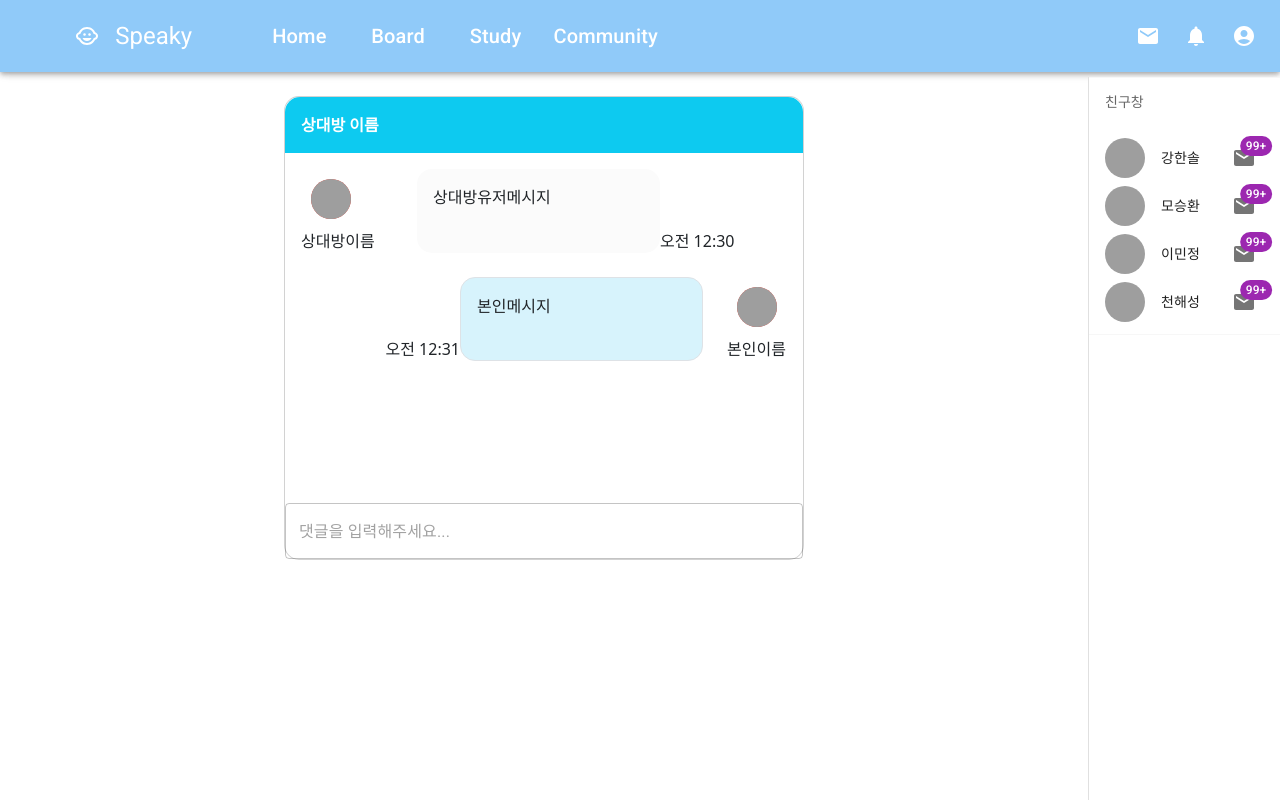
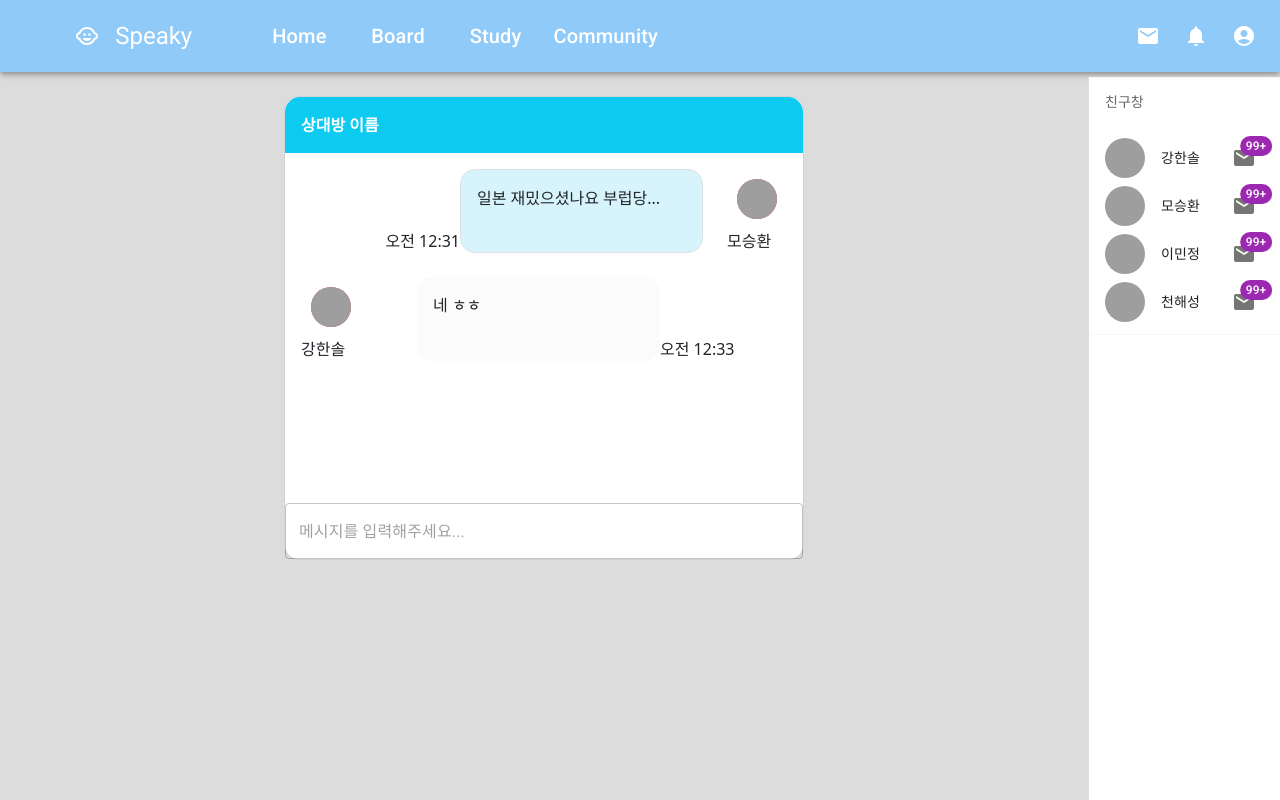
Before and after one commit to SPEAKIES/SPEAKY, a React (Create React App) app in the folder speaky_front/: page /chat in a window 1280 px wide. Built offline with nearby package versions, Linux system fonts and the light colour scheme; grey boxes are pictures that could not be loaded.

Commit message:
채팅 프로필 데이터

```diff
--- a/speaky_front/src/App.css
+++ b/speaky_front/src/App.css
@@ -1,3 +1,3 @@
-/* body{
+body{
     background-color: #dcdcdc;
-} */
+}
--- a/speaky_front/src/components/Chat.js
+++ b/speaky_front/src/components/Chat.js
@@ -11,15 +11,30 @@ import Avatar from '@mui/material/Avatar';
 import { red } from '@mui/material/colors';
 import { useLocation } from 'react-router';
 import TextField from '@mui/material/TextField';
+import { useEffect } from 'react';
+import { useSelector, useDispatch } from 'react-redux';
+import { messageInit } from '../store/modules/community';
 
 export default function Chat() {
+  const testdata = {
+    userId: 'A',
+    userName: '모승환',
+    userImage: '유저이미지',
+    userMessage: '쳇',
+    userMessageDate: '오전 12:35',
+  };
+  const chatdata = useSelector((state) => state.community.chatdata);
+  const dispatch = useDispatch();
   const location = useLocation();
   const messageContent = useRef();
   console.log(location.state);
-
+  useEffect(() => {
+    //선택한 친구와의 대화창 데이터
+  });
   const test = (e) => {
     if (e.key === 'Enter') {
       console.log(messageContent.current.value);
+      dispatch(messageInit(testdata));
       //메시지 입력하면 들어가는거 구현하면됨.
     }
   };
@@ -37,16 +52,50 @@ export default function Chat() {
             >
               <p className="mb-0 fw-bold">상대방 이름</p>
             </MDBCardHeader>
-
             <MDBCardBody style={{ height: 350, overflowY: 'scroll' }}>
-              <div className="d-flex flex-row justify-content-start mb-4">
+              {chatdata.map((value, index) => {
+                if (value.userId === 'A') {
+                  return (
+                    <div
+                      key={index}
+                      className="d-flex flex-row justify-content-end mb-4"
+                    >
+                      <div style={{ display: 'flex', alignItems: 'flex-end' }}>
+                        {value.userMessageDate}
+                      </div>
+                      <div
+                        className="p-3 me-4 border"
+                        style={{
+                          borderRadius: '15px',
+                          backgroundColor: 'rgba(57, 192, 237,.2)',
+                          width: '50%',
+                        }}
+                      >
+                        <p className="middle mb-0">{value.userMessage}</p>
+                      </div>
                       <div>
                         <Avatar
                           sx={{ bgcolor: red[500], margin: '10px' }}
                           aria-label="recipe"
-                    src={'유저이미지경로'}
+                          src={value.userImage}
                         />
-                  <div style={{ width: 100 }}>상대방이름</div>
+                        <div>{value.userName}</div>
+                      </div>
+                    </div>
+                  );
+                } else {
+                  return (
+                    <div
+                      key={index}
+                      className="d-flex flex-row justify-content-start mb-4"
+                    >
+                      <div>
+                        <Avatar
+                          sx={{ bgcolor: red[500], margin: '10px' }}
+                          aria-label="recipe"
+                          src={value.userImage}
+                        />
+                        <div style={{ width: 100 }}>{value.userName}</div>
                       </div>
                       <div
                         className="p-3 ms-3"
@@ -56,40 +105,19 @@ export default function Chat() {
                           width: '50%',
                         }}
                       >
-                  <p className="middle mb-0">상대방유저메시지</p>
+                        <p className="middle mb-0">{value.userMessage}</p>
                       </div>
                       <div style={{ display: 'flex', alignItems: 'flex-end' }}>
-                  오전 12:30
+                        {value.userMessageDate}
                       </div>
                     </div>
-
-              <div className="d-flex flex-row justify-content-end mb-4">
-                <div style={{ display: 'flex', alignItems: 'flex-end' }}>
-                  오전 12:31
-                </div>
-                <div
-                  className="p-3 me-4 border"
-                  style={{
-                    borderRadius: '15px',
-                    backgroundColor: 'rgba(57, 192, 237,.2)',
-                    width: '50%',
-                  }}
-                >
-                  <p className="middle mb-0">본인메시지</p>
-                </div>
-                <div>
-                  <Avatar
-                    sx={{ bgcolor: red[500], margin: '10px' }}
-                    aria-label="recipe"
-                    src={'유저이미지경로'}
-                  />
-                  <div>본인이름</div>
-                </div>
-              </div>
+                  );
+                }
+              })}
             </MDBCardBody>
             <TextField
               sx={{ width: '100%' }}
-              placeholder="댓글을 입력해주세요..."
+              placeholder="메시지를 입력해주세요..."
               multiline
               inputRef={messageContent}
               onKeyPress={test}
--- a/speaky_front/src/components/Userlist.js
+++ b/speaky_front/src/components/Userlist.js
@@ -12,14 +12,14 @@ export default function Userlist(props) {
   const profileClick = () => {
     navigate('/profile', {
       state: {
-        data: '커뮤니티에서 프로필',
+        data: props.data.userId,
       },
     });
   };
   const chatClick = () => {
     navigate('/chat', {
       state: {
-        data: '커뮤니티에서 채팅',
+        data: props.data.userId,
       },
     });
   };
--- a/speaky_front/src/pages/Profile.js
+++ b/speaky_front/src/pages/Profile.js
@@ -7,7 +7,8 @@ import FollowList from '../components/FollowList';
 import Button from 'react-bootstrap/Button';
 import { useLocation } from 'react-router';
 import { useNavigate } from 'react-router-dom';
-import { useSelector } from 'react-redux';
+import { useSelector, useDispatch } from 'react-redux';
+
 import {
   MDBCol,
   MDBContainer,
@@ -18,19 +19,54 @@ import {
   MDBCardImage,
   MDBTypography,
 } from 'mdb-react-ui-kit';
+import { useEffect } from 'react';
+import { profileInit } from '../store/modules/community';
 const drawerWidth = '15%';
 export default function Profile() {
   const navigate = useNavigate();
   const FollowListData = useSelector((state) => state.community.FollowListData);
+  const profiledata = useSelector((state) => state.community.profiledata);
+  const location = useLocation();
+  console.log(location.state.data);
+  const dispatch = useDispatch();
+  useEffect(() => {
+    // async function fetchData() {
+    //   const freeBoardData = await fetch('http://localhost:3000/freeBoard', {
+    //     method: 'POST',
+    //     headers: { 'Content-Type': 'application/json' },
+    //     body: JSON.stringify({
+    //       userId: location.state.data,
+    //     }),
+    //   });
+    //   if (freeBoardData.status === 200) {
+    //     const data = await freeBoardData.json();
+    //     if (data) {
+    //       console.log(data);
+    //     }
+    //   } else {
+    //     throw new Error('통신 이상');
+    //   }
+    // }
+    // fetchData();
+    const test = {
+      userName: '보거스',
+      userIntroduce: '안녕하세요 저는 ㅁㄴㅇㅁㄴㅇ입니다',
+      userEmail: 'asd@naver.com',
+      userPhone: '010-000-0000',
+      userLanguage: '한국어',
+      userGender: '남',
+      userImage: '이미지 경로',
+    };
+    dispatch(profileInit(test));
+  }, [dispatch]);
+
   const chatClick = () => {
     navigate('/chat', {
       state: {
-        data: '프로필에서 채팅',
+        data: '상대방 유저 아이디',
       },
     });
   };
-  const location = useLocation();
-  console.log(location.state);
   return (
     <>
       <Header />
@@ -57,7 +93,7 @@ export default function Profile() {
                       fluid
                     />
                     <MDBTypography tag="h4" color="black">
-                      사용자 이름
+                      {profiledata.userName}
                     </MDBTypography>
                   </MDBCol>
                   <MDBCol md="8">
@@ -67,7 +103,7 @@ export default function Profile() {
                       <MDBRow className="pt-1">
                         <MDBCol size="12" className="mb-3">
                           <MDBTypography tag="h5">
-                            안녕하세요 저는 ooo 입니다
+                            {profiledata.userIntroduce}
                           </MDBTypography>
                         </MDBCol>
                       </MDBRow>
@@ -78,13 +114,13 @@ export default function Profile() {
                         <MDBCol size="6" className="mb-3">
                           <MDBTypography tag="h6">Email</MDBTypography>
                           <MDBCardText className="text-muted">
-                            info@example.com
+                            {profiledata.userEmail}
                           </MDBCardText>
                         </MDBCol>
                         <MDBCol size="6" className="mb-3">
                           <MDBTypography tag="h6">Phone</MDBTypography>
                           <MDBCardText className="text-muted">
-                            010-000-0000
+                            {profiledata.userPhone}
                           </MDBCardText>
                         </MDBCol>
                       </MDBRow>
@@ -92,12 +128,14 @@ export default function Profile() {
                       <MDBRow className="pt-1">
                         <MDBCol size="6" className="mb-3">
                           <MDBTypography tag="h6">성별</MDBTypography>
-                          <MDBCardText className="text-muted">남</MDBCardText>
+                          <MDBCardText className="text-muted">
+                            {profiledata.userGender}
+                          </MDBCardText>
                         </MDBCol>
                         <MDBCol size="6" className="mb-3">
                           <MDBTypography tag="h6">선호하는 언어</MDBTypography>
                           <MDBCardText className="text-muted">
-                            한국어
+                            {profiledata.userLanguage}
                           </MDBCardText>
                         </MDBCol>
                       </MDBRow>
--- a/speaky_front/src/store/modules/community.js
+++ b/speaky_front/src/store/modules/community.js
@@ -7,73 +7,104 @@ const initState = {
   ],
   checkListdata: ['한국어', '영어', '중국어', '일본어'],
   communityListdata: [
-    { userName: '강한솔', userComment: '나 코딩 제일잘함', language: '영어' },
     {
+      userId: 'a',
+      userName: '강한솔',
+      userComment: '나 코딩 제일잘함',
+      language: '영어',
+    },
+    {
+      userId: 'b',
       userName: '모승환',
       userComment: '안녕하세요 요새 FPS게임 재밌다... 취업하고 싶다..',
       language: '일본어',
     },
-    { userName: '이민정', userComment: '오버워치 장인', language: '영어' },
-    { userName: '천해성', userComment: '네카라쿠배당토', language: '한국어' },
+    {
+      userId: 'c',
+      userName: '이민정',
+      userComment: '오버워치 장인',
+      language: '영어',
+    },
+    {
+      userId: 'd',
+      userName: '천해성',
+      userComment: '네카라쿠배당토',
+      language: '한국어',
+    },
+  ],
+  profiledata: {
+    userName: '모승환',
+    userIntroduce: '안녕하세요 저는 aaa입니다',
+    userEmail: 'asd@naver.com',
+    userPhone: '010-000-0000',
+    userLanguage: '한국어',
+    userGender: '남',
+    userImage: '이미지 경로',
+  },
+  chatdata: [
+    {
+      userId: 'A',
+      userName: '모승환',
+      userImage: '유저이미지',
+      userMessage: '일본 재밌으셨나요 부럽당...',
+      userMessageDate: '오전 12:31',
+    },
+    {
+      userId: 'B',
+      userName: '강한솔',
+      userImage: '유저이미지',
+      userMessage: '네 ㅎㅎ ',
+      userMessageDate: '오전 12:33',
+    },
   ],
 };
 
 // 액션 타입(문자열)
-const INIT = 'freeBoard/INIT';
-const CHECK = 'freeBoard/CHECK';
-const NEXT = 'freeBoard/NEXT';
-const RESET = 'freeBoard/RESET';
+const INIT = 'community/INIT';
+const PROFILEINIT = 'community/PROFILEINIT';
+const MESSAGEINIT = 'community/MESSAGEINIT';
 
 // 액션 생성 함수
 // payload -> 선택에 다른 결과 값 result 전달 필요
-export function check(result) {
-  return {
-    type: CHECK,
-    payload: { result },
-  };
-}
-export function next() {
-  return {
-    type: NEXT,
-  };
-}
-export function reset() {
-  return {
-    type: RESET,
-  };
-}
 export function init(data) {
   return {
     type: INIT,
     payload: data,
   };
 }
+export function profileInit(data) {
+  return {
+    type: PROFILEINIT,
+    payload: data,
+  };
+}
+export function messageInit(data) {
+  return {
+    type: MESSAGEINIT,
+    payload: data,
+  };
+}
 
 //리듀서
 // 리듀서
-export default function freeBoard(state = initState, action) {
+export default function community(state = initState, action) {
   switch (action.type) {
-    case CHECK:
-      return {
-        ...state,
-        mbtiResult: state.mbtiResult + action.payload.result,
-      };
-    case NEXT:
-      return {
-        ...state,
-        page: state.page + 1,
-      };
-    case RESET:
-      return {
-        ...state,
-        page: 0,
-        mbtiResult: '',
-      };
     case INIT:
       return {
         ...state,
-        survey: action.payload.survey,
-        explanation: action.payload.explanation,
+        FollowListData: action.payload.FollowListData,
+        checkListdata: action.payload.checkListdata,
+        communityListdata: action.payload.communityListdata,
+      };
+    case PROFILEINIT:
+      return {
+        ...state,
+        profiledata: action.payload,
+      };
+    case MESSAGEINIT:
+      return {
+        ...state,
+        chatdata: [...state.chatdata, action.payload],
       };
 
     default:
```
Lines whose indentation alone changed are shown as unchanged.
